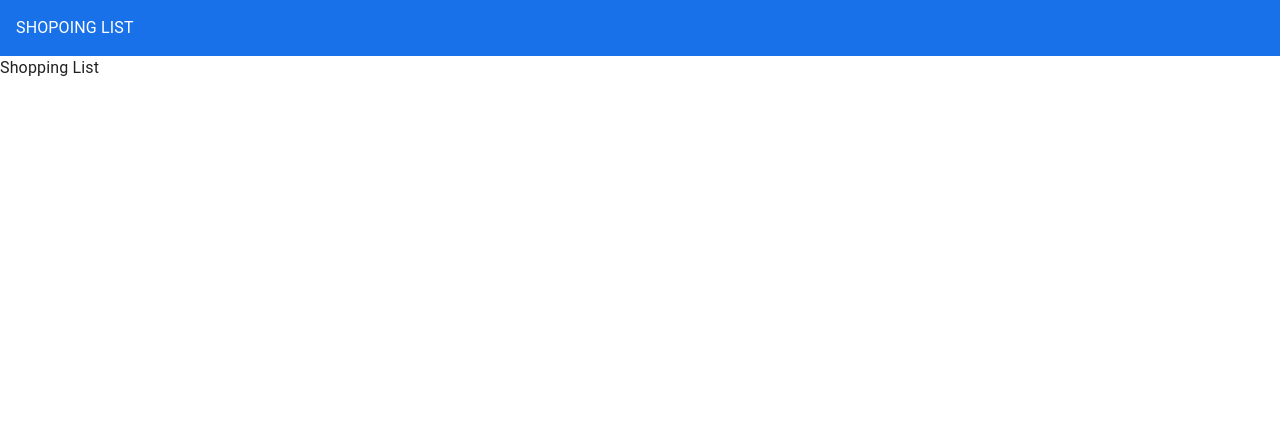
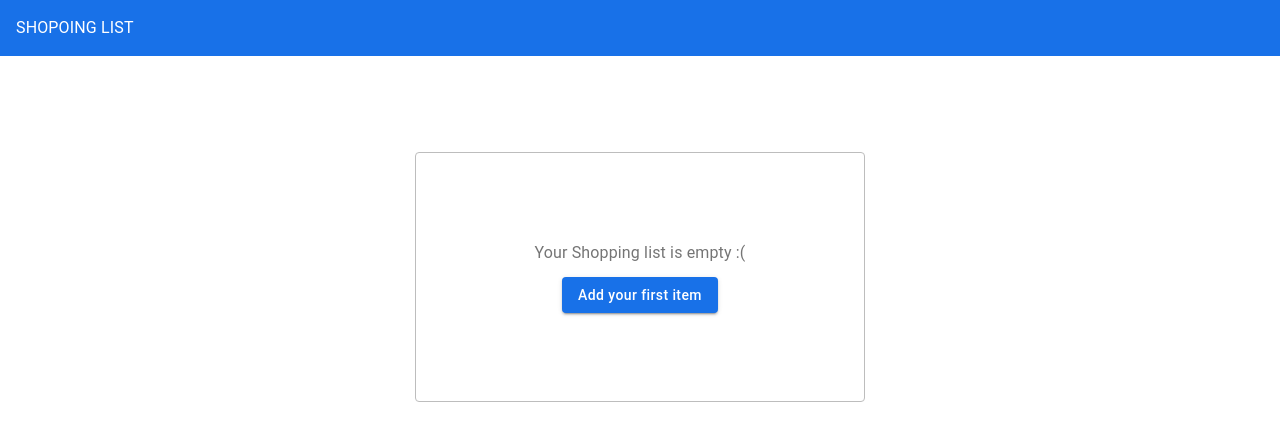
Before and after one commit to eloymazza/shoping-list-challenge-ui, a React (Vite) app: page / in a window 1280 px wide. Shown: the top 440 px of the page. Built offline with nearby package versions, Linux system fonts and the light colour scheme; a web font is replaced by a local one.

Commit message:
Added empty list message card

```diff
--- a/src/components/Layout/RootLayout.tsx
+++ b/src/components/Layout/RootLayout.tsx
@@ -9,7 +9,7 @@ type RootLayoutProps = {
 const RootLayout: FC<RootLayoutProps> = ({ children }) => {
   return (
     <StyledLayoutContainer>
-      {/* TODO: Make this dynamic */}
+      {/* TODO: Make this title dynamic */}
       <Header>SHOPOING LIST</Header>
       <StyledMain>{children}</StyledMain>
     </StyledLayoutContainer>
--- a/src/main.tsx
+++ b/src/main.tsx
@@ -4,7 +4,7 @@ import Providers from "./providers/Providers.tsx";
 import { createBrowserRouter, RouterProvider } from "react-router-dom";
 import RootLayout from "./components/Layout/RootLayout.tsx";
 import ErrorPage from "./components/Layout/ErrorPage.tsx";
-import ShoppingListPage from "./pages/ShoppingListPage.tsx";
+import ShoppingListPage from "./pages/ShoppingList/ShoppingListPage.tsx";
 
 // TODO: improve routes wrapping
 const router = createBrowserRouter([
--- /dev/null
+++ b/src/pages/ShoppingList/EmptyListMessage/EmptyListMessage.tsx
@@ -0,0 +1,36 @@
+import { Button } from "@mui/material";
+import { FC } from "react";
+import {
+  StyledCardContent,
+  StyledEmptyListCardContainer,
+  StyledMessage,
+} from "./StyledEmptyListMessage";
+
+type EmptyListMessageProps = {
+  handleShowShoppingListClick: () => void;
+};
+
+const EmptyListMessage: FC<EmptyListMessageProps> = ({
+  handleShowShoppingListClick,
+}) => {
+  const onShowShoppingListClick = () => {
+    handleShowShoppingListClick();
+  };
+
+  return (
+    <StyledEmptyListCardContainer elevation={0}>
+      <StyledCardContent>
+        <StyledMessage>{`Your Shopping list is empty :(`}</StyledMessage>
+        <Button
+          type="button"
+          variant="contained"
+          onClick={onShowShoppingListClick}
+        >
+          Add your first item
+        </Button>
+      </StyledCardContent>
+    </StyledEmptyListCardContainer>
+  );
+};
+
+export default EmptyListMessage;
--- /dev/null
+++ b/src/pages/ShoppingList/EmptyListMessage/StyledEmptyListMessage.tsx
@@ -0,0 +1,25 @@
+import { Card, styled } from "@mui/material";
+
+export const StyledEmptyListCardContainer = styled(Card)(({ theme }) => ({
+  display: "flex",
+  flexDirection: "column",
+  justifyContent: "center",
+  alignItems: "center",
+  border: `1px solid ${theme.palette.grey[400]}`,
+  padding: theme.spacing(2),
+  width: "450px",
+  minHeight: "250px",
+  maxHeight: "200px",
+}));
+
+export const StyledCardContent = styled("div")(() => ({
+  display: "flex",
+  flexDirection: "column",
+  justifyContent: "center",
+  alignItems: "center",
+}));
+
+export const StyledMessage = styled("p")(({ theme }) => ({
+  marginBottom: theme.spacing(1.5),
+  color: theme.palette.grey[600],
+}));
--- /dev/null
+++ b/src/pages/ShoppingList/ShoppingListPage.tsx
@@ -0,0 +1,45 @@
+import { useState } from "react";
+import { useAppSelector } from "../../store/hooks";
+
+import {
+  StyledShoppingListContainer,
+  StyledEmptyListMessageContainer,
+} from "./StyledShoppingList";
+import { Dialog } from "@mui/material";
+import EmptyListMessage from "./EmptyListMessage/EmptyListMessage";
+
+const ShoppingListPage = () => {
+  const [showShoppingListForm, setShowShoppingListForm] = useState(false);
+  const { items, error, status } = useAppSelector(
+    (state) => state.shoppingList
+  );
+  const showList = status === "succeeded" && items.length > 0;
+
+  const handleShowShoppingListClick = () => {
+    setShowShoppingListForm(true);
+  };
+
+  return (
+    <StyledShoppingListContainer>
+      {showList ? (
+        <ul>
+          {items.map((item) => (
+            <li key={item.id}>{item.name}</li>
+          ))}
+        </ul>
+      ) : (
+        <StyledEmptyListMessageContainer>
+          <EmptyListMessage
+            handleShowShoppingListClick={handleShowShoppingListClick}
+          />
+        </StyledEmptyListMessageContainer>
+      )}
+      <Dialog
+        open={showShoppingListForm}
+        onClose={() => setShowShoppingListForm(false)}
+      />
+    </StyledShoppingListContainer>
+  );
+};
+
+export default ShoppingListPage;
--- /dev/null
+++ b/src/pages/ShoppingList/StyledShoppingList.tsx
@@ -0,0 +1,17 @@
+import { styled } from "@mui/material";
+
+export const StyledShoppingListContainer = styled("section")(({ theme }) => ({
+  display: "flex",
+  padding: theme.spacing(2),
+  justifyContent: "center",
+  height: "100%",
+}));
+
+export const StyledEmptyListMessageContainer = styled("article")(
+  ({ theme }) => ({
+    marginTop: theme.spacing(10),
+    width: "100%",
+    display: "flex",
+    justifyContent: "center",
+  })
+);
--- a/src/pages/ShoppingListPage.tsx
+++ /dev/null
@@ -1,13 +0,0 @@
-import { useAppSelector } from "../store/hooks";
-
-const ShoppingListPage = () => {
-  const { items, error, status } = useAppSelector(
-    (state) => state.shoppingList
-  );
-
-  console.log(items, error, status);
-
-  return <div>Shopping List</div>;
-};
-
-export default ShoppingListPage;
--- a/src/theme/GlobalStyles.tsx
+++ b/src/theme/GlobalStyles.tsx
@@ -17,6 +17,9 @@ const GlobalStyles = () => {
           height: "100%",
           maxWidth: "100vw",
         },
+        "#root": {
+          height: "100%",
+        },
       }}
     />
   );
```
